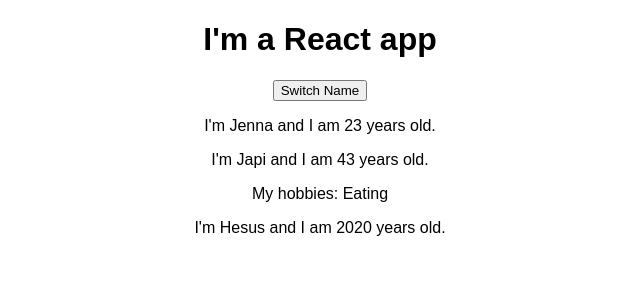
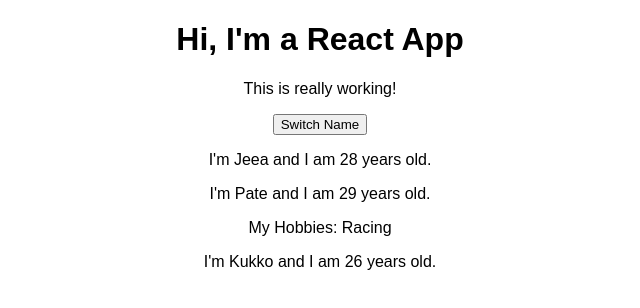
Before and after one commit to januzgi/course-app, a React (Create React App) app: page / in a window 1280 px wide. Shown: the top 308 px of the page, without its empty margins (320-960 px from the left). Built offline with nearby package versions, Linux system fonts and the light colour scheme.

Commit message:
React class based state

```diff
--- a/src/App.js
+++ b/src/App.js
@@ -1,63 +1,55 @@
-import React, { useState } from 'react';
+import React, { Component } from 'react';
 import './App.css';
 import Person from './Person/Person';
 
-const app = (props) => {
-  const [personsState, setPersonsState] = useState({
+class App extends Component {
+  state = {
     persons: [
-      { name: 'Jenna', age: 23 },
-      { name: 'Japi', age: 43 },
-      { name: 'Hesus', age: 2020 }
-    ]
-  });
-
-  // Could be a single var or array
-  const [otherState, setOtherState] = useState('other values');
-
-  console.log('personsState: ', personsState);
-  console.log('otherState: ', otherState);
+      { name: 'Jeea', age: 28 },
+      { name: 'Pate', age: 29 },
+      { name: 'Kukko', age: 26 }
+    ],
+    otherState: 'some other value'
+  };
 
   // 'this' syntax only works with arrow functions as it refers to
   // the class App
-  const switchNameHandler = () => {
-    // console.log('Clicked');
-    setPersonsState({
+  switchNameHandler = () => {
+    // console.log('Was clicked!');
+    // DON'T DO THIS: this.state.persons[0].name = 'Maximilian';
+    this.setState({
       persons: [
-        { name: 'Jenniina', age: 23 },
-        { name: 'Japi', age: 43 },
-        { name: 'Hesussiini', age: 2020 }
+        { name: 'Jeeaansi', age: 28 },
+        { name: 'Pate', age: 29 },
+        { name: 'Kukko', age: 27 }
       ]
-      // React hooks replaces, does not add, what it
-      // had with what was passed to it. Thus we add it.
-      // otherState: personsState.otherState
     });
   };
 
+  render() {
     return (
       <div className='App'>
-      <h1>I'm a React app</h1>
-      <button onClick={switchNameHandler}>Switch Name</button>
+        <h1>Hi, I'm a React App</h1>
+        <p>This is really working!</p>
+        <button onClick={this.switchNameHandler}>Switch Name</button>
         <Person
-        name={personsState.persons[0].name}
-        age={personsState.persons[0].age}
+          name={this.state.persons[0].name}
+          age={this.state.persons[0].age}
         />
         <Person
-        name={personsState.persons[1].name}
-        age={personsState.persons[1].age}
+          name={this.state.persons[1].name}
+          age={this.state.persons[1].age}
         >
-        My hobbies: Eating
+          My Hobbies: Racing
         </Person>
         <Person
-        name={personsState.persons[2].name}
-        age={personsState.persons[2].age}
+          name={this.state.persons[2].name}
+          age={this.state.persons[2].age}
         />
       </div>
     );
-  // return React.createElement(
-  //   'div',
-  //   null,
-  //   React.createElement('h1', { className: 'App' }, "I'm a React app!")
-  // )
-};
+    // return React.createElement('div', {className: 'App'}, React.createElement('h1', null, 'Does this work now?'));
+  }
+}
 
-export default app;
+export default App;
```
Lines whose indentation alone changed are shown as unchanged.
